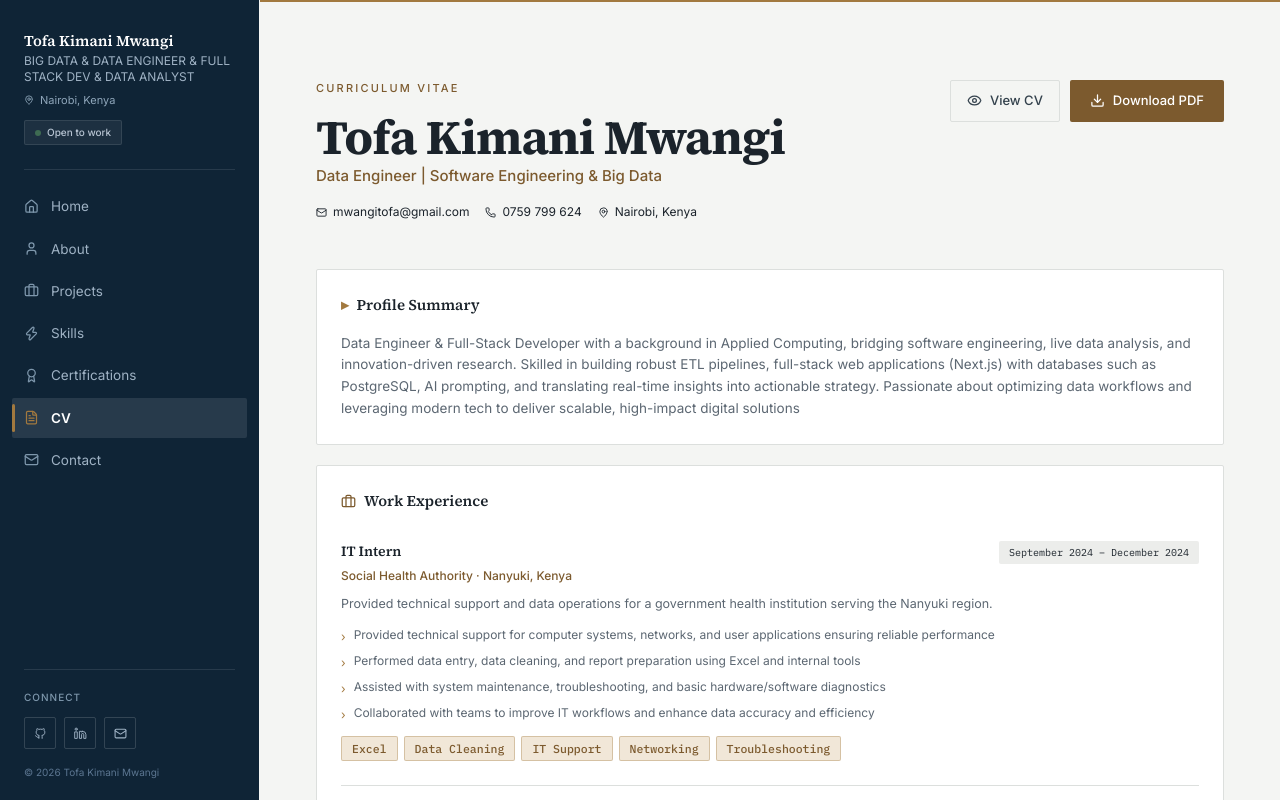
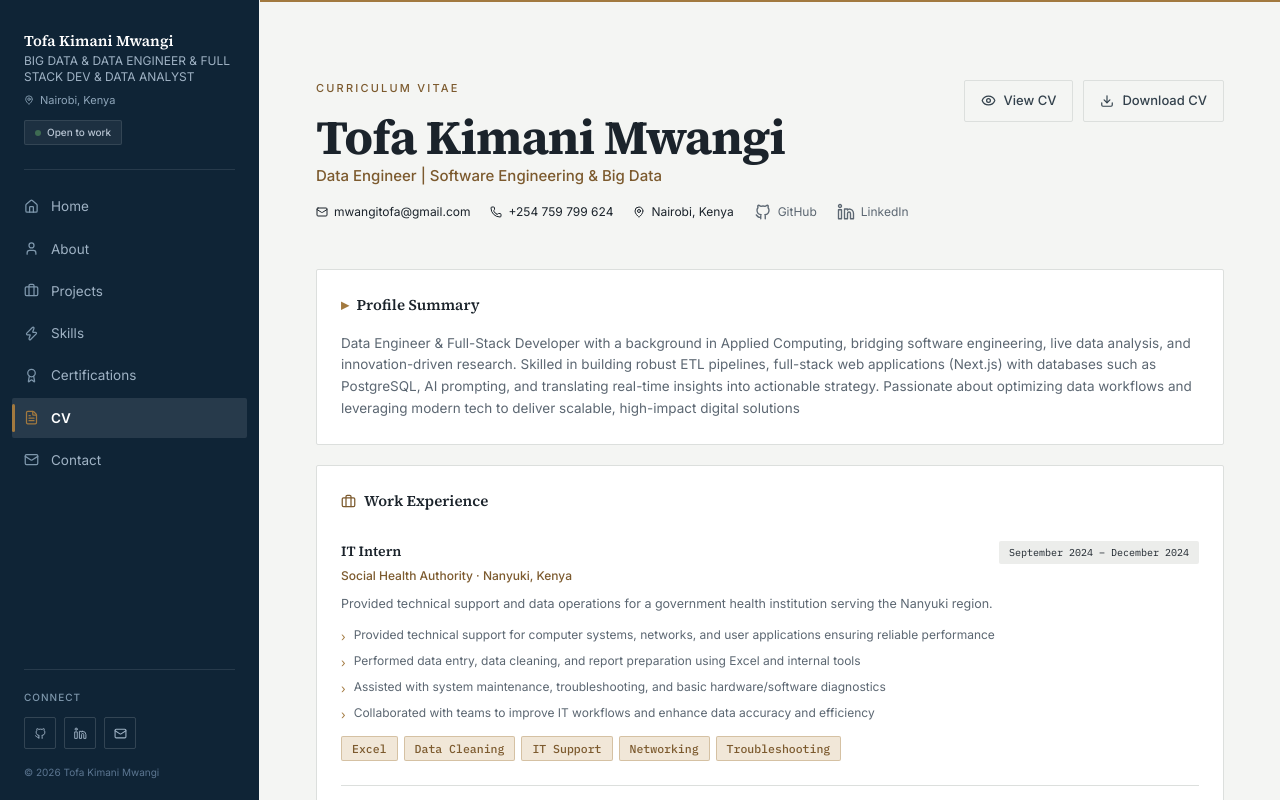
Before and after one commit to TofaKM/portfolio, a Next.js app: page /cv in a window 1280 px wide. Shown: the top 800 px of the page. Built offline with nearby package versions, Linux system fonts and the light colour scheme; no server answers.

Commit message:
added github and linkedln links to cv page

```diff
--- a/src/app/cv/page.tsx
+++ b/src/app/cv/page.tsx
@@ -3,6 +3,7 @@ import {
   Download, Eye, Briefcase, GraduationCap, Award, Code, MapPin, Mail, Phone,
   Rocket, Lightbulb, BarChart3, Cpu, Wrench, TrendingUp, FileCode2,
 } from 'lucide-react'
+import {GithubGlyph,LinkedinGlyph} from '@/components/icons/BrandGlyphs'
 import { workExperience, education, skills, projects, certifications } from '@/data'
 
 const CV_FILE = '/documents/Tofa-Kimani-Mwangi-CV.pdf'
@@ -29,23 +30,71 @@ export default function CVPage() {
           {/* Header */}
           <div className="flex flex-col md:flex-row md:items-start justify-between gap-8 mb-12">
   <div>
-              <p className="text-[11px] uppercase tracking-[.2em] font-medium font-sans mb-4"
-                 style={{ color: 'var(--accent-dark)' }}>
+    <p
+      className="text-[11px] uppercase tracking-[.2em] font-medium font-sans mb-4"
+      style={{ color: 'var(--accent-dark)' }}
+    >
       Curriculum Vitae
     </p>
-              <h1 className="font-serif font-bold text-4xl md:text-5xl text-ink-900 mb-1"
-                  style={{ letterSpacing: '-.02em' }}>
+
+    <h1
+      className="font-serif font-bold text-4xl md:text-5xl text-ink-900 mb-1"
+      style={{ letterSpacing: '-.02em' }}
+    >
       Tofa Kimani Mwangi
     </h1>
-              <p className="font-sans font-medium text-[15px] mb-4" style={{ color: 'var(--accent-dark)' }}>
+
+    <p
+      className="font-sans font-medium text-[15px] mb-4"
+      style={{ color: 'var(--accent-dark)' }}
+    >
       Data Engineer | Software Engineering & Big Data
     </p>
-              <div className="flex flex-wrap gap-4 text-[12px] text-ink-400 font-sans">
-                <span className="flex items-center gap-1.5"><Mail size={11} /> mwangitofa@gmail.com</span>
-                <span className="flex items-center gap-1.5"><Phone size={11} /> 0759 799 624</span>
-                <span className="flex items-center gap-1.5"><MapPin size={11} /> Nairobi, Kenya</span>
+
+    {/* Contact + Socials — single row */}
+    <div className="flex flex-wrap items-center gap-x-5 gap-y-2 text-[12px] text-ink-400 font-sans">
+
+      <span className="flex items-center gap-1.5 whitespace-nowrap">
+        <Mail size={12} aria-hidden />
+        mwangitofa@gmail.com
+      </span>
+
+      <span className="flex items-center gap-1.5 whitespace-nowrap">
+        <Phone size={12} aria-hidden />
+        +254 759 799 624
+      </span>
+
+      <span className="flex items-center gap-1.5 whitespace-nowrap">
+        <MapPin size={12} aria-hidden />
+        Nairobi, Kenya
+      </span>
+
+      <a
+        href="https://github.com/TofaKM"
+        target="_blank"
+        rel="noopener noreferrer"
+        aria-label="GitHub"
+        className="inline-flex items-center gap-1.5 text-ink-500 hover:text-[var(--accent-dark)] transition-colors whitespace-nowrap"
+      >
+        <GithubGlyph size={18} strokeWidth={1.8} />
+        <span>GitHub</span>
+      </a>
+
+      <a
+        href="https://www.linkedin.com/in/tofa-mwangi"
+        target="_blank"
+        rel="noopener noreferrer"
+        aria-label="LinkedIn"
+        className="inline-flex items-center gap-1.5 text-ink-500 hover:text-[var(--accent-dark)] transition-colors whitespace-nowrap"
+      >
+        <LinkedinGlyph size={18} strokeWidth={1.8} />
+        <span>LinkedIn</span>
+      </a>
+
     </div>
   </div>
+
+  {/* CV Actions */}
   <div className="flex gap-2.5 shrink-0">
     <a
       href={CV_FILE}
@@ -53,17 +102,21 @@ export default function CVPage() {
       rel="noopener noreferrer"
       className="inline-flex items-center gap-2 px-4 py-2.5 rounded-doc font-medium text-[13px] font-sans border border-border text-ink-700 hover:border-accent hover:text-accent-dark transition-colors"
     >
-                <Eye size={15} aria-hidden /> View CV
+      <Eye size={15} aria-hidden />
+      View CV
     </a>
+
     <a
       href={CV_FILE}
-                download="Tofa-CV.pdf"
-                className="inline-flex items-center gap-2 px-5 py-2.5 rounded-doc font-medium text-[13px] font-sans text-white bg-accent-dark hover:bg-accent transition-colors"
+      download
+      className="inline-flex items-center gap-2 px-4 py-2.5 rounded-doc font-medium text-[13px] font-sans border border-border text-ink-700 hover:border-accent hover:text-accent-dark transition-colors"
     >
-                <Download size={15} aria-hidden /> Download PDF
+      <Download size={14} strokeWidth={2} aria-hidden />
+      Download CV
     </a>
   </div>
 </div>
+
 
           {/* Profile Summary */}
           <div className="card mb-5">
--- a/src/components/sections/HeroSection.tsx
+++ b/src/components/sections/HeroSection.tsx
@@ -64,6 +64,47 @@ export default function HeroSection() {
               Currently, I’m going deeper into <strong className="text-white font-medium">data engineering, big data, and scalable architecture</strong>.
           </motion.p>
 
+          <motion.div variants={fade} className="flex items-center gap-3 mb-12">
+            <a
+              href="https://github.com/TofaKM"
+              target="_blank"
+              rel="noopener noreferrer"
+              aria-label="GitHub"
+              className="group inline-flex items-center gap-2.5 px-4 py-2.5 rounded-doc border border-white/20 bg-white/[0.04] text-[#D6DEE5] hover:text-white hover:border-white/40 hover:bg-white/[0.08] transition-all"
+            >
+              <GithubGlyph
+                size={21}
+                aria-hidden
+                className="text-white"
+              />
+              <span className="font-mono text-[12px] tracking-wide">GitHub</span>
+            </a>
+
+            <a
+              href="https://www.linkedin.com/in/tofa-mwangi"
+              target="_blank"
+              rel="noopener noreferrer"
+              aria-label="LinkedIn"
+              className="group inline-flex items-center gap-2.5 px-4 py-2.5 rounded-doc border border-white/20 bg-white/[0.04] text-[#D6DEE5] hover:text-white hover:border-white/40 hover:bg-white/[0.08] transition-all"
+            >
+              <LinkedinGlyph
+                size={21}
+                aria-hidden
+                className="text-white"
+              />
+              <span className="font-mono text-[12px] tracking-wide">LinkedIn</span>
+          </a>
+
+          <a
+            href="mailto:mwangitofa@gmail.com"
+            aria-label="Email"
+            className="w-10 h-10 rounded-doc border border-white/15 flex items-center justify-center text-[#9FB2C4] hover:text-white hover:border-white/30 transition-colors"
+          >
+            <Mail size={17} aria-hidden />
+          </a>
+          </motion.div>
+
+
           <motion.div variants={fade} className="flex flex-wrap items-center gap-3 mb-12">
             <Link
               href="/projects"
@@ -94,24 +135,7 @@ export default function HeroSection() {
             </Link>
           </motion.div>
 
-          <motion.div variants={fade} className="flex items-center gap-2 mb-12">
-            {[
-              { href: 'https://github.com/TofaKM', icon: GithubGlyph, label: 'GitHub' },
-              { href: 'https://www.linkedin.com/in/tofa-mwangi', icon: LinkedinGlyph, label: 'LinkedIn' },
-              { href: 'mailto:mwangitofa@gmail.com', icon: Mail, label: 'Email' },
-            ].map(({ href, icon: Icon, label }) => (
-              <a
-                key={label}
-                href={href}
-                target="_blank"
-                rel="noopener noreferrer"
-                aria-label={label}
-                className="w-9 h-9 rounded-doc border border-white/15 flex items-center justify-center text-[#9FB2C4] hover:text-white hover:border-white/30 transition-colors"
-              >
-                <Icon size={15} aria-hidden />
-              </a>
-            ))}
-          </motion.div>
+
 
           <motion.div variants={fade} className="grid grid-cols-3 gap-8 border-t border-white/[0.16] pt-6 max-w-md">
             {[
```
Also changed, not shown: 1 other file (tests, documents, lock files or other folders). Lines whose indentation alone changed are shown as unchanged.
